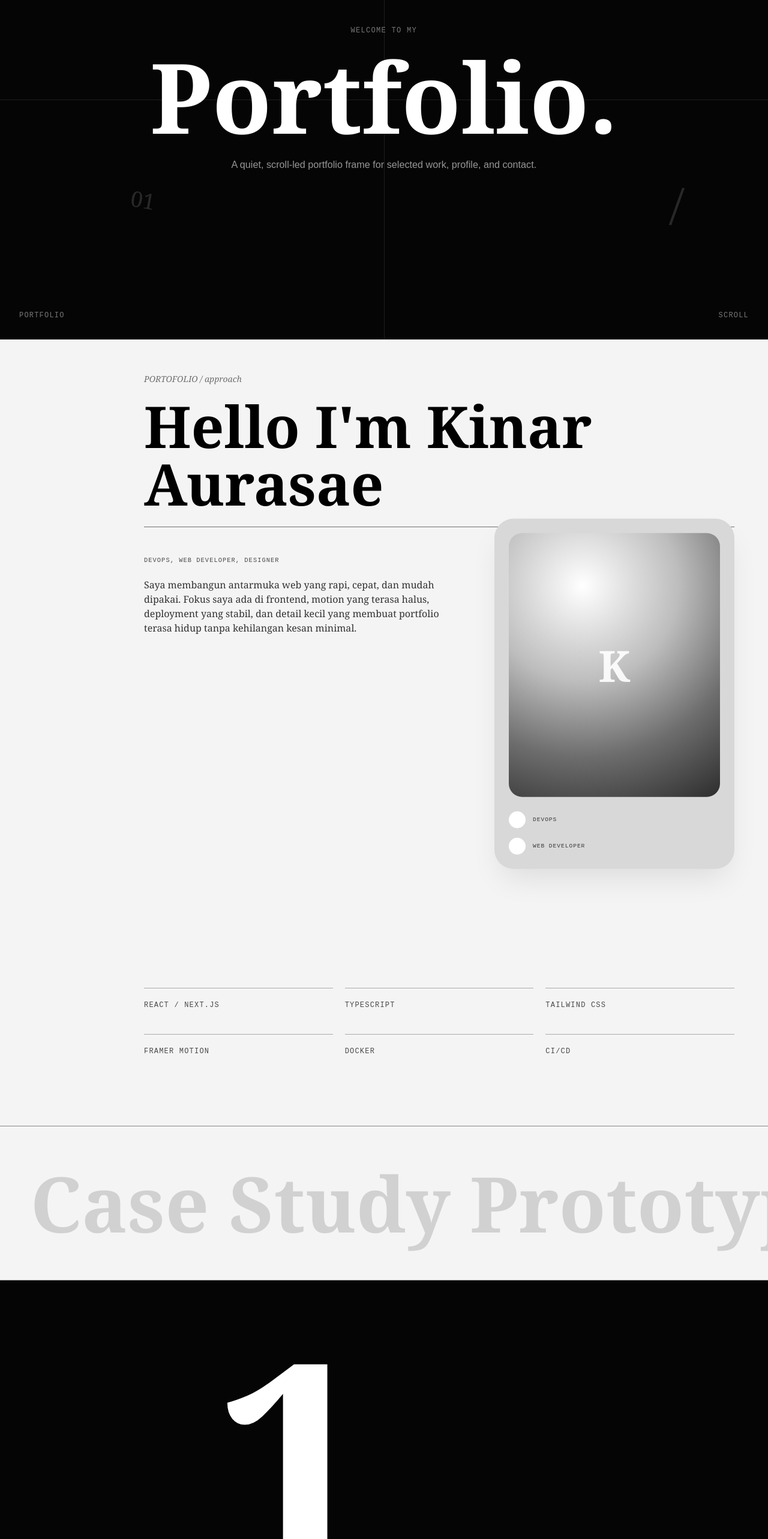
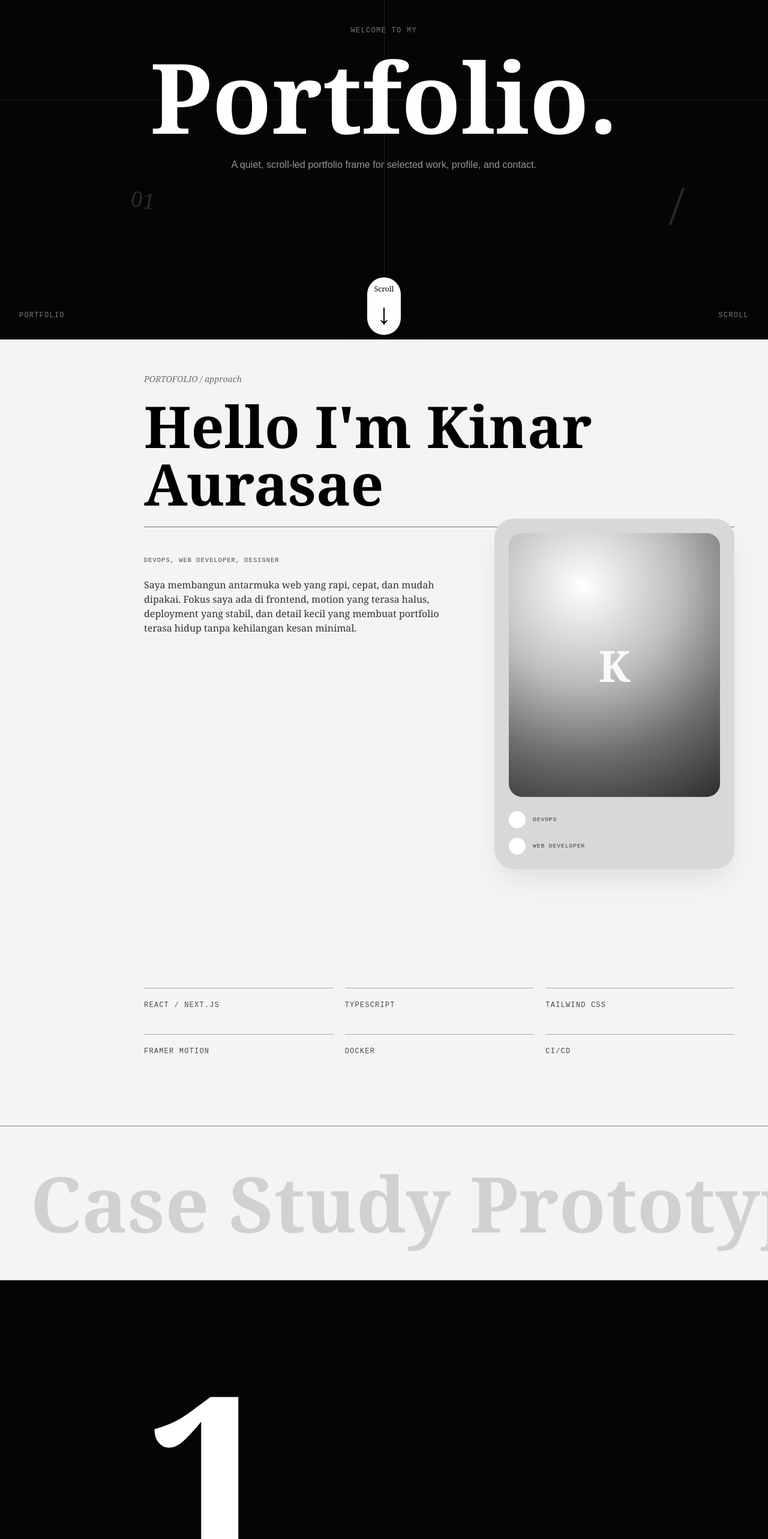
Before and after one commit to kinzx/kinaraurasae.porto, a Next.js app: page / in a window 1280 px wide. Shown: the part 234-2800 px from the top of the page at 60% size. Built offline with nearby package versions, Linux system fonts and the light colour scheme.

Commit message:
feat: implement portfolio UI components, app structure, and CI/CD pipelines

```diff
--- a/app/page.tsx
+++ b/app/page.tsx
@@ -11,7 +11,7 @@ export default function Home() {
         id="contact"
         className="relative min-h-screen overflow-hidden bg-[#050505] px-6 text-[#111111] md:pl-60"
       >
-        <div className="absolute bottom-0 left-0 h-[112vw] max-h-[58rem] min-h-[34rem] w-[112vw] max-w-[58rem] min-w-[34rem] -translate-x-1/3 translate-y-1/4 rounded-full bg-[#f4f4f4] md:left-60" />
+        <div className="absolute bottom-0 left-0 h-[113vw] max-h-[58rem] min-h-[34rem] w-[112vw] max-w-[58rem] min-w-[34rem] -translate-x-1/3 translate-y-1/4 rounded-full bg-[#f4f4f4] md:left-60" />
         <div className="relative z-10 flex min-h-screen max-w-lg flex-col justify-between py-24">
           <div className="max-w-md pt-10">
             <h2 className="font-serif text-3xl font-bold">kinaraurasae.</h2>
@@ -20,13 +20,11 @@ export default function Home() {
               Terbuka untuk kolaborasi frontend, desain web, dan sistem yang butuh tampil rapi.
             </p>
           </div>
-
           <div>
             <p className="font-serif text-6xl italic text-black/85 md:text-7xl">@2026</p>
             <p className="mt-6 text-lg">kinaraurasae.</p>
           </div>
         </div>
-
         <div className="absolute top-28 right-12 hidden h-80 w-px bg-white/80 md:block" />
         <a
           href="#"
--- a/components/AboutSection.tsx
+++ b/components/AboutSection.tsx
@@ -6,6 +6,20 @@ import { useRef } from 'react';
 const skills = ['React / Next.js', 'TypeScript', 'Tailwind CSS', 'Framer Motion', 'Docker', 'CI/CD'];
 const work = ['Case Study', 'Prototype', 'Archive', 'Interface'];
 const roles = ['DevOps', 'Web Developer', 'Designer'];
+const projects = [
+  {
+    number: '1',
+    title: 'Next GeneGeneration',
+    description: 'Landing page gelap dengan motion, section portfolio, dan navigasi scroll.',
+    tags: ['Next.js', 'Motion', 'UI'],
+  },
+  {
+    number: '2',
+    title: 'Portfolio Gallery',
+    description: 'Kumpulan eksperimen card, layout editorial, dan halaman profile personal.',
+    tags: ['React', 'Tailwind', 'Design'],
+  },
+];
 
 export function AboutSection() {
   const ref = useRef<HTMLElement>(null);
@@ -88,33 +102,99 @@ export function AboutSection() {
       </div>
 
       <div id="work" className="bg-[#050505] px-6 py-24 text-white md:pl-60 md:pr-10 lg:pr-14">
-        {[1, 2].map((item) => (
+        {projects.map((project) => (
           <motion.article
-            key={item}
+            key={project.number}
             initial={{ opacity: 0, y: 70 }}
             whileInView={{ opacity: 1, y: 0 }}
             viewport={{ once: false, amount: 0.45 }}
             transition={{ duration: 0.7, ease: 'easeOut' }}
-            className="relative mx-auto flex min-h-[34rem] max-w-[86rem] flex-col justify-end border-b border-white/85 pb-16"
+            className="relative mx-auto grid min-h-[48rem] max-w-[86rem] content-start gap-10 overflow-hidden border-b border-white/85 py-20"
           >
             <motion.span
-              style={{ y: item === 1 ? aboutY : cardY }}
-              className="absolute top-0 left-[12%] font-serif text-[18rem] leading-none font-bold text-white sm:text-[24rem] md:text-[31rem]"
+              className="relative z-0 font-serif text-[14rem] leading-[0.75] font-bold text-white sm:text-[20rem] md:text-[26rem]"
             >
-              {item}
+              {project.number}
             </motion.span>
             <div className="relative z-10 flex items-end justify-between gap-8">
-              <p className="font-serif text-sm italic text-white/85">Next GeneGeneration</p>
+              <div className="bg-[#050505]/70 pr-4 backdrop-blur-sm">
+                <p className="font-serif text-sm italic text-white/85">{project.title}</p>
+                <p className="mt-3 max-w-md text-sm leading-6 text-white/55">
+                  {project.description}
+                </p>
+              </div>
               <span className="h-11 w-11 rounded-full bg-white/90" />
             </div>
+            {project.number === '1' ? (
+              <motion.div
+                whileHover={{ y: -8 }}
+                className="relative z-10 grid min-h-[24rem] overflow-hidden bg-[#555] p-7 text-white md:grid-cols-[0.8fr_1.2fr] md:p-10"
+              >
+                <div className="relative z-10 flex flex-col justify-between gap-12">
+                  <div className="flex items-center gap-10">
+                    <h3 className="text-4xl font-light tracking-tight md:text-5xl">
+                      Agile Technology
+                    </h3>
+                    <span className="hidden h-px w-32 bg-white/80 md:block" />
+                  </div>
+                  <p className="max-w-xs text-base leading-6 text-white/75">
+                    Developed a modern, clean look for the tech startup&apos;s new mobile app.
+                  </p>
+                </div>
+
+                <div className="relative mt-10 min-h-[18rem] md:mt-0">
+                  <p className="absolute top-0 right-0 font-serif text-4xl italic text-white/90">
+                    User Interface
+                  </p>
+                  <div className="absolute right-0 bottom-0 h-56 w-full max-w-[34rem] rounded-[1.6rem] border-[0.45rem] border-[#2c2c2c] bg-[#bfe5ff] shadow-2xl">
+                    <div className="absolute right-0 bottom-0 left-0 h-20 rounded-b-[1.1rem] bg-[#789900]" />
+                    <div className="absolute top-10 left-8 h-8 w-20 rounded-full bg-white/80" />
+                    <div className="absolute top-[-2rem] left-[19%] h-52 w-44 rotate-2 bg-white shadow-xl" />
+                    <div className="absolute top-[2.5rem] left-[27%] h-24 w-24 rounded-full border-[1.1rem] border-[#111]" />
+                    <div className="absolute top-[-1rem] right-8 h-52 w-44 rotate-3 bg-black p-5 shadow-xl">
+                      <p className="text-xl text-white/80">Sign Up Now !</p>
+                      <div className="mt-5 rounded-lg bg-white p-4 text-black">
+                        <p className="text-xs font-bold">Hello</p>
+                        <div className="mt-4 space-y-3">
+                          <span className="block h-px bg-black/15" />
+                          <span className="block h-px bg-black/15" />
+                          <span className="block h-px bg-black/15" />
+                        </div>
+                        <span className="mt-5 block rounded-full bg-black py-2 text-center text-[0.55rem] text-white">
+                          CREATE
+                        </span>
+                      </div>
+                    </div>
+                    <span className="absolute bottom-9 left-[-0.5rem] rotate-6 rounded-md bg-[#5157ff] px-3 py-1 font-serif text-lg text-white ring-2 ring-white">
+                      Katie
+                    </span>
+                  </div>
+                </div>
+              </motion.div>
+            ) : (
+              <div className="relative z-10 grid gap-4 md:grid-cols-3">
+                {project.tags.map((tag) => (
+                  <motion.div
+                    key={tag}
+                    whileHover={{ y: -6 }}
+                    className="border border-white/20 bg-white/5 p-5 backdrop-blur-sm"
+                  >
+                    <p className="font-mono text-[0.65rem] tracking-widest text-white/45 uppercase">
+                      {tag}
+                    </p>
+                    <p className="mt-10 font-serif text-2xl text-white">{project.title}</p>
+                  </motion.div>
+                ))}
+              </div>
+            )}
           </motion.article>
         ))}
 
-        <div className="relative mx-auto grid min-h-[32rem] max-w-[86rem] place-items-center border-l border-white/10">
+        {/* <div className="relative mx-auto grid min-h-[32rem] max-w-[86rem] place-items-center">
           <p className="font-mono text-xs tracking-[0.25em] text-white/70 uppercase">
             Contact / Portfolio Details Coming Soon
           </p>
-        </div>
+        </div> */}
       </div>
     </section>
   );
--- a/components/HeroSection.tsx
+++ b/components/HeroSection.tsx
@@ -34,6 +34,7 @@ const navTransition: Transition = {
 
 export function HeroSection() {
   const [isScrolled, setIsScrolled] = useState(false);
+  const [activeLink, setActiveLink] = useState('intro');
   const { scrollY } = useScroll();
   const rawX = useMotionValue(0);
   const rawY = useMotionValue(0);
@@ -44,6 +45,13 @@ export function HeroSection() {
   // editorial sidebar on desktop and compact bottom nav on mobile after it.
   useMotionValueEvent(scrollY, 'change', (latest) => {
     setIsScrolled(latest > 100);
+    const active = [...navLinks]
+      .reverse()
+      .find(({ href }) => {
+        const section = document.querySelector(href);
+        return section && section.getBoundingClientRect().top <= window.innerHeight * 0.45;
+      });
+    if (active) setActiveLink(active.label);
   });
 
   const move = (event: MouseEvent<HTMLElement>) => {
@@ -67,7 +75,7 @@ export function HeroSection() {
               className="fixed top-6 left-1/2 z-30 flex -translate-x-1/2 items-center justify-center rounded-full border border-white/10 bg-[#050505]/50 px-5 py-3 font-mono text-xs tracking-widest text-white/75 uppercase backdrop-blur-md will-change-transform"
             >
               {/* layoutId keeps the brand visually connected during the nav morph. */}
-              <motion.a layoutId="nav-brand" href="#" className="whitespace-nowrap">
+              <motion.a layoutId="nav-brand" href="#intro" className="whitespace-nowrap">
                 kinar.aurasae
               </motion.a>
             </motion.nav>
@@ -76,18 +84,27 @@ export function HeroSection() {
               key="morphed-nav"
               layoutId="nav-shell"
               transition={navTransition}
-              className="fixed right-4 bottom-4 left-4 z-30 flex items-center justify-between rounded-full border border-white/10 bg-[#050505]/82 px-5 py-3 font-mono text-[0.68rem] tracking-widest text-white/72 uppercase shadow-2xl shadow-black/40 backdrop-blur-md will-change-transform md:top-5 md:right-auto md:bottom-5 md:left-5 md:w-40 md:flex-col md:items-start md:justify-start md:gap-10 md:rounded-sm md:px-5 md:py-6"
+              className="fixed right-4 bottom-4 left-4 z-30 flex items-center justify-between rounded-full border border-white/10 bg-[#050505]/82 px-5 py-3 font-mono text-[0.68rem] tracking-widest text-white/72 uppercase shadow-2xl shadow-black/40 backdrop-blur-md will-change-transform md:top-0 md:right-auto md:bottom-0 md:left-0 md:w-44 md:flex-col md:items-start md:justify-start md:gap-14 md:rounded-none md:border-y-0 md:border-l-0 md:bg-black/95 md:px-6 md:py-7"
             >
-              <motion.a layoutId="nav-brand" href="#" className="whitespace-nowrap text-white">
+              <motion.a layoutId="nav-brand" href="#intro" className="whitespace-nowrap text-white">
                 kinar.aurasae
               </motion.a>
-              <div className="flex gap-3 md:flex-col md:gap-5">
+              <div className="relative flex gap-3 md:ml-1 md:flex-col md:gap-6">
+                <span className="absolute top-2 bottom-2 left-[0.34rem] hidden w-px bg-white/25 md:block" />
                 {navLinks.map((link) => (
                   <a
                     key={link.href}
                     href={link.href}
-                    className="transition-opacity hover:opacity-60"
+                    onClick={() => setActiveLink(link.label)}
+                    className="relative flex items-center transition-opacity hover:opacity-60 md:pl-7"
                   >
+                    {activeLink === link.label && (
+                      <motion.span
+                        layoutId="sidebar-active-dot"
+                        transition={navTransition}
+                        className="absolute top-1/2 left-0 hidden h-3 w-3 -translate-y-1/2 rounded-full bg-white md:block"
+                      />
+                    )}
                     {link.label}
                   </a>
                 ))}
@@ -96,6 +113,21 @@ export function HeroSection() {
           )}
         </AnimatePresence>
       </LayoutGroup>
+
+      <div className="absolute bottom-3 left-1/2 z-20 -translate-x-1/2">
+        <motion.a
+          href="#profile"
+          aria-label="Scroll to profile"
+          className="flex h-24 w-14 flex-col items-center justify-center gap-2 rounded-full bg-white font-serif text-xs text-black shadow-2xl shadow-black/35"
+          animate={{ y: [0, 8, 0] }}
+          transition={{ duration: 2.4, ease: 'easeInOut', repeat: Infinity }}
+          whileHover={{ y: -8 }}
+          onClick={() => setActiveLink('profile')}
+        >
+          <span>Scroll</span>
+          <span className="text-5xl leading-none">&darr;</span>
+        </motion.a>
+      </div>
 
       <div
         className={`absolute right-6 bottom-6 left-6 z-20 flex justify-between font-mono text-xs font-medium tracking-widest text-white/45 uppercase transition-[left,opacity,transform] duration-500 md:right-8 md:bottom-8 ${
--- a/docker-compose.yml
+++ b/docker-compose.yml
@@ -1,6 +1,7 @@
 services:
   # ── Production ──────────────────────────────────────────────────────────────
   portfolio:
+    image: ghcr.io/kinzx/kinaraurasae.porto:latest
     build:
       context: .
       dockerfile: Dockerfile
```
